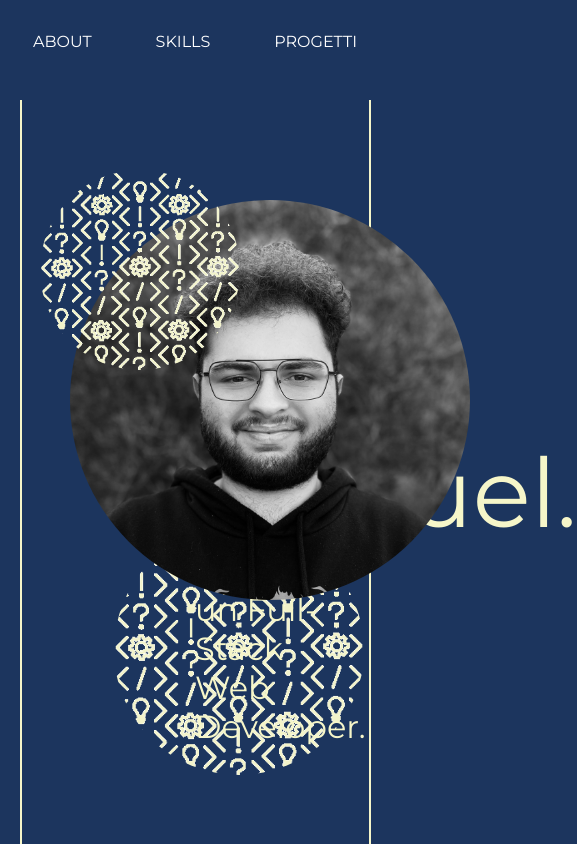
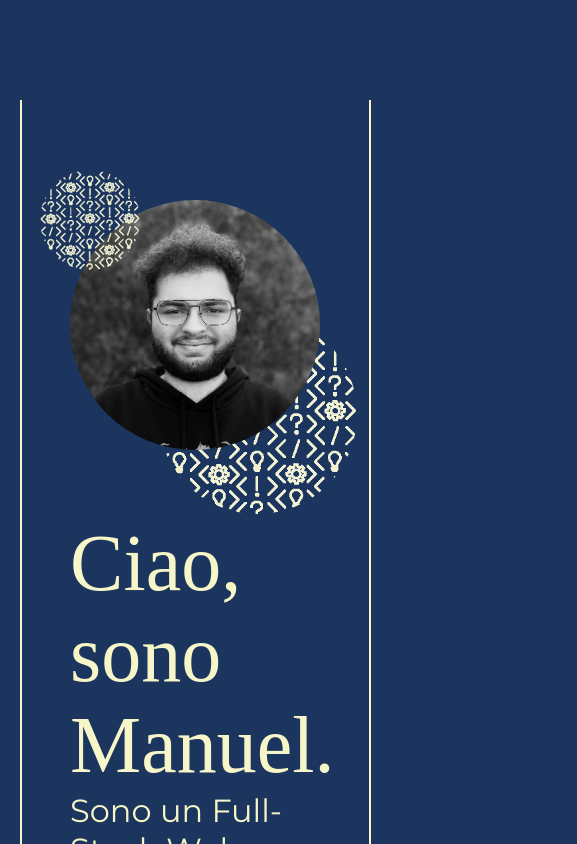
Before and after one commit to VirtusXVI/portfolio, a Vue app: page / in a window 390 px wide. Shown: the top 844 px of the page, 577 px wide, since content can reach past the window. Built offline with nearby package versions, Linux system fonts and the light colour scheme.

Commit message:
refactoring:completed website without responsive

```diff
--- a/src/App.vue
+++ b/src/App.vue
@@ -29,6 +29,7 @@ export default class App extends Vue {}
 #app {
   position: absolute;
   width: 100%;
+  min-width: 360px;
   // background-image: url('./assets/img/background.jpg');
   // background-repeat: no-repeat;
   // background-size: contain;
--- a/src/assets/scss/common.scss
+++ b/src/assets/scss/common.scss
@@ -36,6 +36,6 @@ a{
     color: white;
 }
 //TITLES
-.about-title , .titles {
+.about-title , .titles , .about-title-blue, .about-title-yellow{
     font-family: 'DM Serif Display', serif;
 }
--- a/src/components/main-components/MyHeader.vue
+++ b/src/components/main-components/MyHeader.vue
@@ -12,6 +12,7 @@
         <li><a href="#about-section">ABOUT</a></li>
         <li><a href="#skills-section">SKILLS</a></li>
         <li><a href="#projects-section">PROGETTI</a></li>
+        <li><a href="#contacts-section">CONTATTI</a></li>
       </ul>
     </nav>
   </header>
@@ -43,4 +44,10 @@ nav ul{
 nav ul li{
   margin: 2rem 2rem;
 }
+// MEDIA QUERIES
+@media only screen and (max-width: 1270px) {
+  nav{
+    display: none;
+  }
+}
 </style>
--- a/src/components/main-components/MyMain.vue
+++ b/src/components/main-components/MyMain.vue
@@ -11,8 +11,8 @@
           </div>
           <div class="title-logo">
             <div>
-              <div class="about-title-yellow">
-                Ciao, sono Manuel.
+              <div class="about-title-yellow about-intro">
+                Ciao, <br> sono Manuel.
               </div>
               <div class="about-text">
                 Sono un Full-Stack Web Developer.
@@ -85,35 +85,35 @@
     </div>
     <!-- PROJECTS SECTION -->
     <section id="projects-section" class="projects-section">
-      <div class="container blue-background">
+      <div class="container blue-background no-borders">
         <div class="projects-adjustments">
           <div class="about-title-yellow">
             I miei progetti
           </div>
           <SimpleCarousel>
             <div class="slide slide-1">
-              <a href="www.google.com">
+              <a href="https://github.com/VirtusXVI/vue-boolflix">
                 <div>
                   BOOLFLIX
                 </div>
               </a>
             </div>
             <div class="slide slide-2">
-              <a href="www.google.com">
+              <a href="https://github.com/VirtusXVI/deliverboo">
                 <div>
                   DELIVEBOO
                 </div>
               </a>
             </div>
             <div class="slide slide-3">
-              <a href="www.google.com">
+              <a href="https://github.com/VirtusXVI/htmlcss-discord">
                 <div>
                   DISCORD
                 </div>
               </a>
             </div>
             <div class="slide slide-4">
-              <a href="www.google.com">
+              <a href="https://github.com/VirtusXVI/htmlcss-playstation">
                 <div>
                   PLAYSTATION
                 </div>
@@ -123,6 +123,17 @@
         </div>
       </div>
     </section>
+    <div class="yellow-background blue-text">
+      <div class="container container-yellow">
+        <section id="contacts-section" class="contacts-section">
+          <ul>
+            <li><a href="https://www.linkedin.com/in/manuel-aveta/"><i class="fa-brands fa-linkedin-in"></i></a></li>
+            <li><a href="https://github.com/VirtusXVI"><i class="fa-brands fa-github"></i></a></li>
+            <li><a href="mailto:manuel.aveta2001@gmail.com"><i class="fa-solid fa-envelope"></i></a></li>
+          </ul>
+        </section>
+      </div>
+    </div>
   </main>
 </template>
 
@@ -172,7 +183,9 @@ export default {
   border-left: 2px solid $background-color;
   border-right: 2px solid $background-color;
 }
-
+.no-borders{
+  border: none;
+}
 // ABOUT SECTION
 .about-adjustments{
   display: flex;
@@ -187,13 +200,16 @@ export default {
   padding-bottom: 50px;
 }
 .about-title-yellow{
-  font-size: 6rem;
+  font-size: 5rem;
   color: $text-color;
   text-align: center;
 }
 .about-title-blue{
   font-size: 6rem;
   color: $background-color;
+}
+.about-intro{
+  text-align: left;
 }
 .about-text{
   font-size: 2rem;
@@ -279,11 +295,13 @@ export default {
 }
 // PROJECTS SECTION
 .projects-section{
-  background-image: url(../../assets/img/pattern2.png);
-  background-size: 150px 150px;
+  background-image: url(../../assets/img/pattern.png);
+  background-position: center;
+  background-size: 245px;
 }
 .projects-adjustments{
   padding: 4rem 0;
+  padding-bottom: 6.5rem;
 }
 // CAROUSEL
 .carousel-wrapper{
@@ -298,15 +316,20 @@ export default {
 }
 .slide{
   height: 300px;
-  width: 100%;
+  width: 300px;
   line-height: 300px;
   text-align: center;
   border-radius: 25px;
   margin: 1rem;
+  background-position: center top;
 }
 // SLIDES
 .slide span{
   height: 100%;
+}
+.slide a div{
+  background-color: rgba($color: #000000, $alpha: 0.5);
+  border-radius: 25px;
 }
 .slide-1{
   background-image: url(../../assets/img/projects/boolflix.png);
@@ -320,24 +343,66 @@ export default {
 .slide-4{
   background-image: url(../../assets/img/projects/playstation.png);
 }
-.slide-4 a{
-  color: $background-color;
-}
 // BUTTONS
 .carousel button{
-  background-color: rgba($color: $background-color, $alpha: 0.8);
-  border: 1px solid $text-color;
+  background-color: rgba($color: $text-color, $alpha: 0.8);
+  border: 1px solid $background-color;
   cursor: pointer;
-  height: 100px;
+  height: 50px;
+  width: 50px;
   padding: 0 1rem;
-  border-radius: 10px;
-  color: $text-color;
+  border-radius: 50%;
+  color: $background-color;
   display: block;
 }
 button:hover {background-color: rgba($color: $text-color, $alpha: 0.7);}
 
 button:active {
-  box-shadow: 0 2px #666;
+  box-shadow: 0 2px rgb(0, 0, 0);
   transform: translateY(4px);
 }
+// CONTACTS SECTION
+.contacts-section{
+  padding: 1rem 0;
+  width: 30%;
+  margin: 0 auto;
+}
+.contacts-section ul{
+  display: flex;
+  justify-content: space-evenly;
+}
+.contacts-section ul li a{
+  color: $background-color;
+  font-size: 2.5rem;
+}
+// MEDIA QUERIES
+@media only screen and (max-width: 1270px) {
+  .about-section{
+    display: flex;
+    flex-direction: column;
+    align-items: center;
+  }
+  .my-img{
+    width: 80%;
+    margin-bottom: 4rem;
+  }
+  .img{
+    width: 100%;
+  }
+  .pattern{
+    width: 40%;
+  }
+  .pattern-2{
+    width: 80%;
+  }
+  .title-logo{
+    width: 80%;
+  }
+  // .skill-card{
+  //   justify-content: center;
+  // }
+  // .skill-card-2{
+  //   justify-content: center;
+  // }
+}
 </style>
```
Also changed, not shown: src/assets/img/pattern.png.
